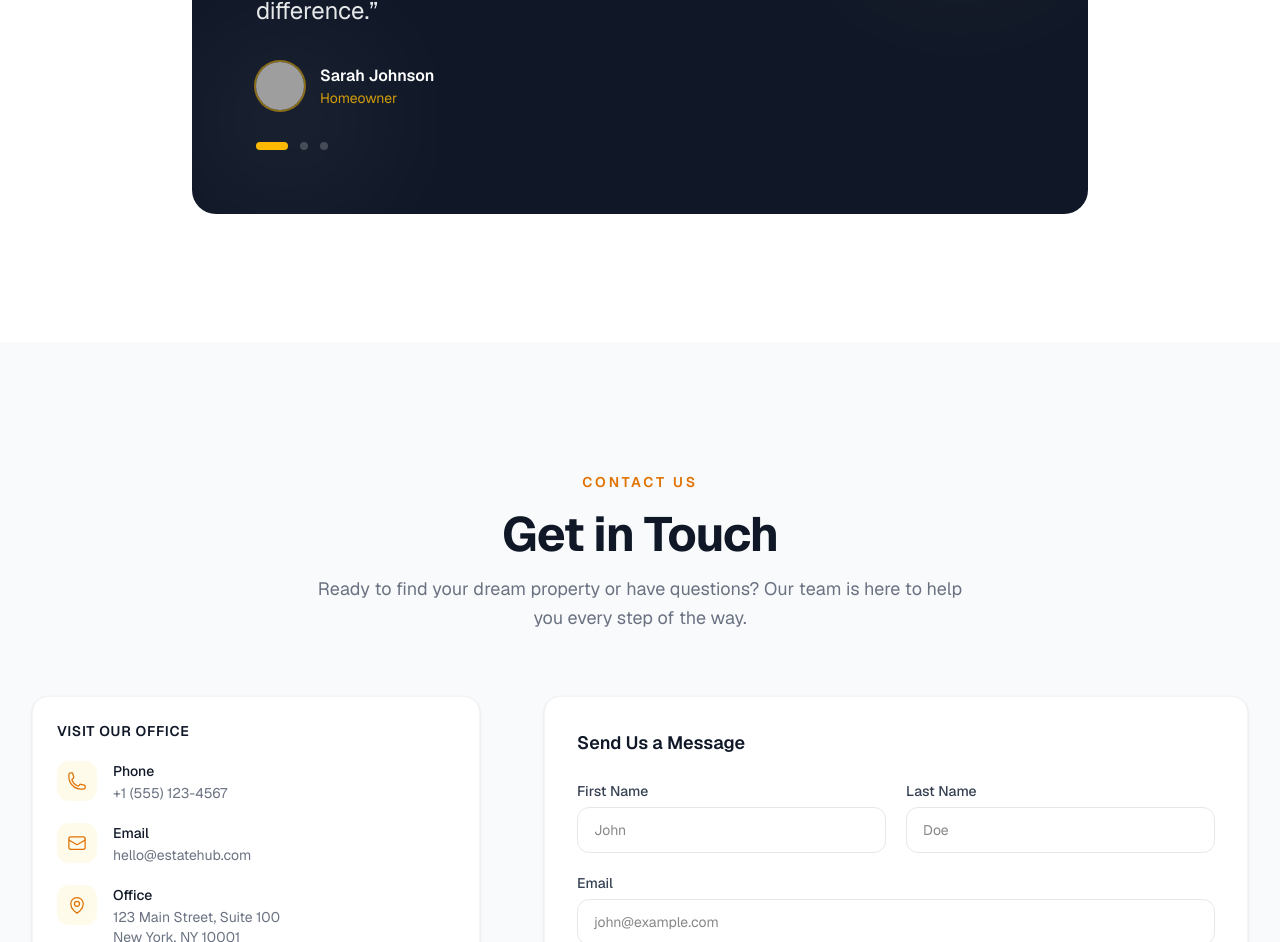
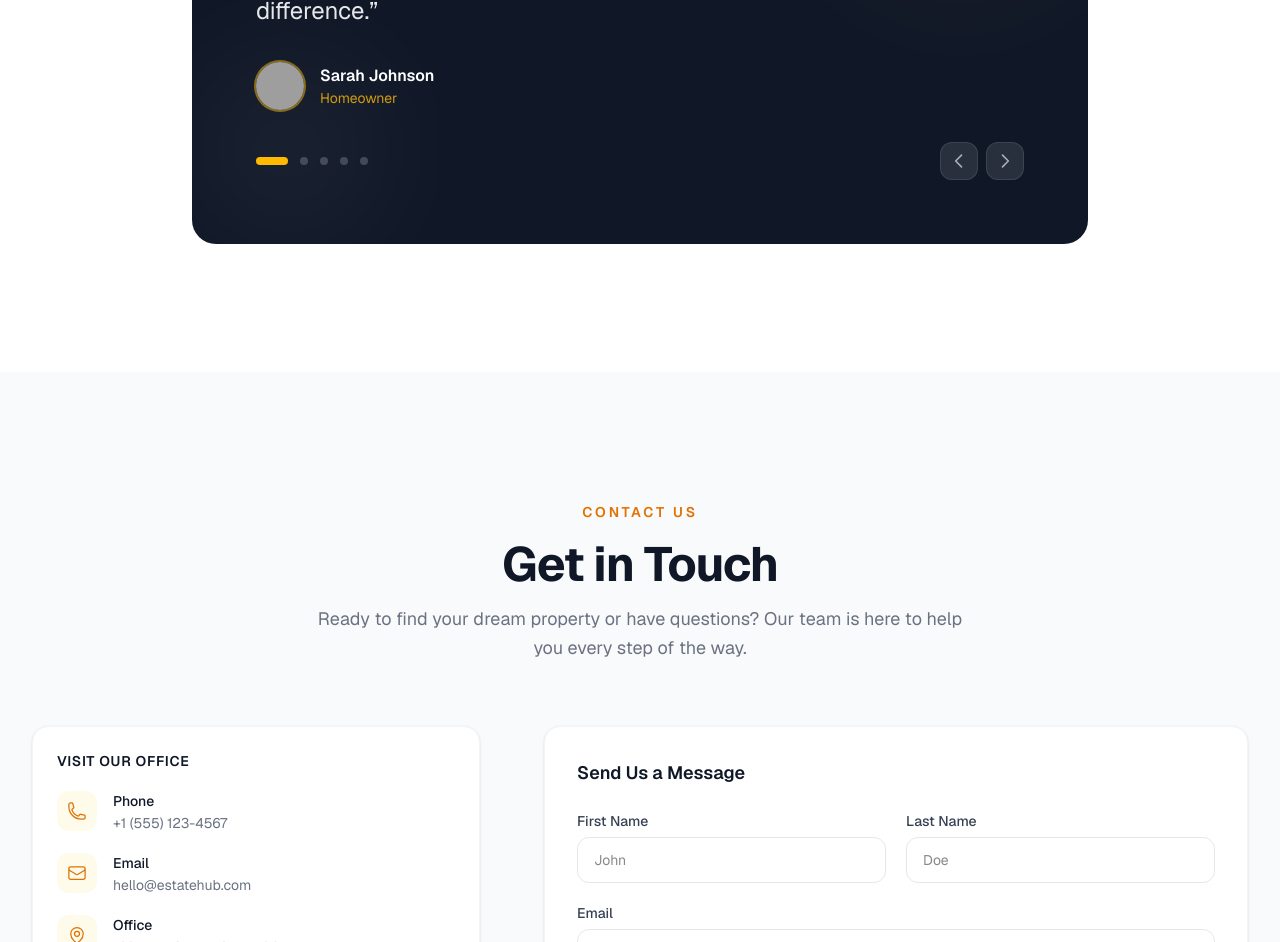
Before and after one commit to NimraGhias/real-estate, a Next.js app: page / in a window 1280 px wide. Shown: the part 4773-5715 px from the top of the page. Built offline with nearby package versions, Linux system fonts and the light colour scheme; grey boxes are pictures that could not be loaded.

Commit message:
add 2 more testimonials, add prev/next arrows

```diff
--- a/src/components/Testimonials.tsx
+++ b/src/components/Testimonials.tsx
@@ -23,6 +23,20 @@
     content: 'I was nervous about buying my first home, but the team made it simple and stress-free. They answered all 100+ of my questions with patience and found me the perfect starter home. Could not recommend them enough.',
     rating: 5,
     image: 'https://images.unsplash.com/photo-1438761681033-6461ffad8d80?w=100&q=80',
+  },
+  {
+    name: 'David Thompson',
+    role: 'Property Developer',
+    content: 'The valuation and market insights provided by EstateHub were instrumental in our latest development project. Their data-driven approach gave us the confidence to move forward with precision and clarity.',
+    rating: 5,
+    image: 'https://images.unsplash.com/photo-1472099645785-5658abf4ff4e?w=100&q=80',
+  },
+  {
+    name: 'Lisa Park',
+    role: 'Luxury Home Seller',
+    content: 'Selling my luxury property required a special touch, and EstateHub delivered beyond expectations. Their staging expertise, photography, and network of qualified buyers resulted in a sale above asking price.',
+    rating: 5,
+    image: 'https://images.unsplash.com/photo-1489424731084-a5d8b219a5bb?w=100&q=80',
   },
 ]
 
@@ -74,7 +88,8 @@
                 ))}
               </div>
 
-              <div className="mt-8 flex items-center gap-3">
+              <div className="mt-8 flex items-center justify-between">
+                <div className="flex items-center gap-3">
                   {testimonials.map((_, i) => (
                     <button
                       key={i}
@@ -86,6 +101,27 @@
                     />
                   ))}
                 </div>
+                <div className="flex items-center gap-2">
+                  <button
+                    onClick={() => setActive(active === 0 ? testimonials.length - 1 : active - 1)}
+                    className="p-2 rounded-xl bg-white/10 hover:bg-white/20 transition-all border border-white/10 text-white/60 hover:text-white"
+                    aria-label="Previous"
+                  >
+                    <svg className="w-5 h-5" fill="none" viewBox="0 0 24 24" stroke="currentColor" strokeWidth={2}>
+                      <path strokeLinecap="round" strokeLinejoin="round" d="M15 19l-7-7 7-7" />
+                    </svg>
+                  </button>
+                  <button
+                    onClick={() => setActive(active === testimonials.length - 1 ? 0 : active + 1)}
+                    className="p-2 rounded-xl bg-white/10 hover:bg-white/20 transition-all border border-white/10 text-white/60 hover:text-white"
+                    aria-label="Next"
+                  >
+                    <svg className="w-5 h-5" fill="none" viewBox="0 0 24 24" stroke="currentColor" strokeWidth={2}>
+                      <path strokeLinecap="round" strokeLinejoin="round" d="M9 5l7 7-7 7" />
+                    </svg>
+                  </button>
+                </div>
+              </div>
             </div>
           </div>
         </div>
```
Lines whose indentation alone changed are shown as unchanged.
